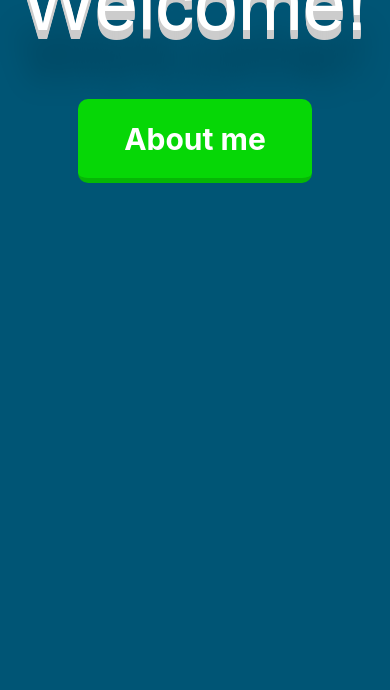
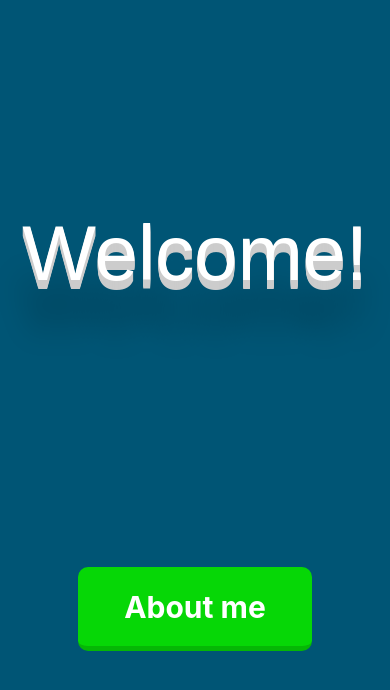
Before and after one commit to germanalvarez15/my-resume, a Svelte app: page / in a window 390 px wide. Shown: the top 690 px of the page. Built offline with nearby package versions, Linux system fonts and the light colour scheme.

Commit message:
fix welcome responsive styles

```diff
--- a/src/components/Welcome.svelte
+++ b/src/components/Welcome.svelte
@@ -21,6 +21,8 @@
 
 
 .main-container-welcome {
+    position: absolute;
+    top: 0;
     height: 100%;
     display: -webkit-box;
     display: -ms-flexbox;
@@ -28,7 +30,6 @@
     flex-direction: column;
     flex-wrap: wrap;
     justify-content: space-evenly;
-
     align-items: center;
 }
 
@@ -148,12 +149,15 @@
   }
 }
 
-@media only screen and (max-width: 600px) {
+@media only screen and (max-width: 650px) {
   .intro-button {
     width: 60vw;
     height: 10vh;
     font-size: 30px;
   }
+  .main-container-welcome{
+    top: 40px;
+  }
 }
 
 </style>
```
